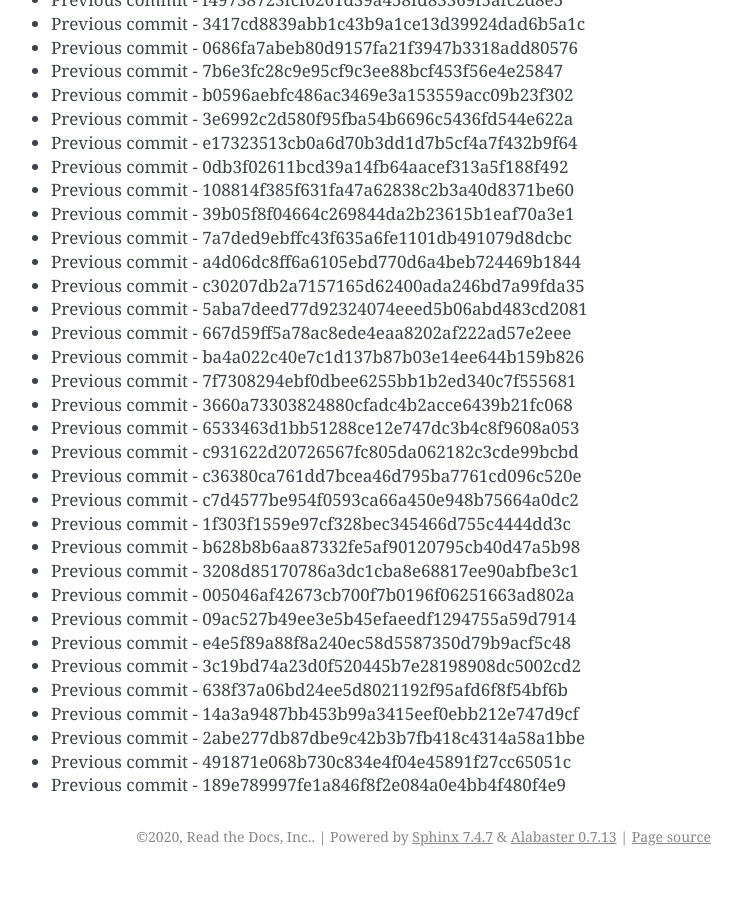
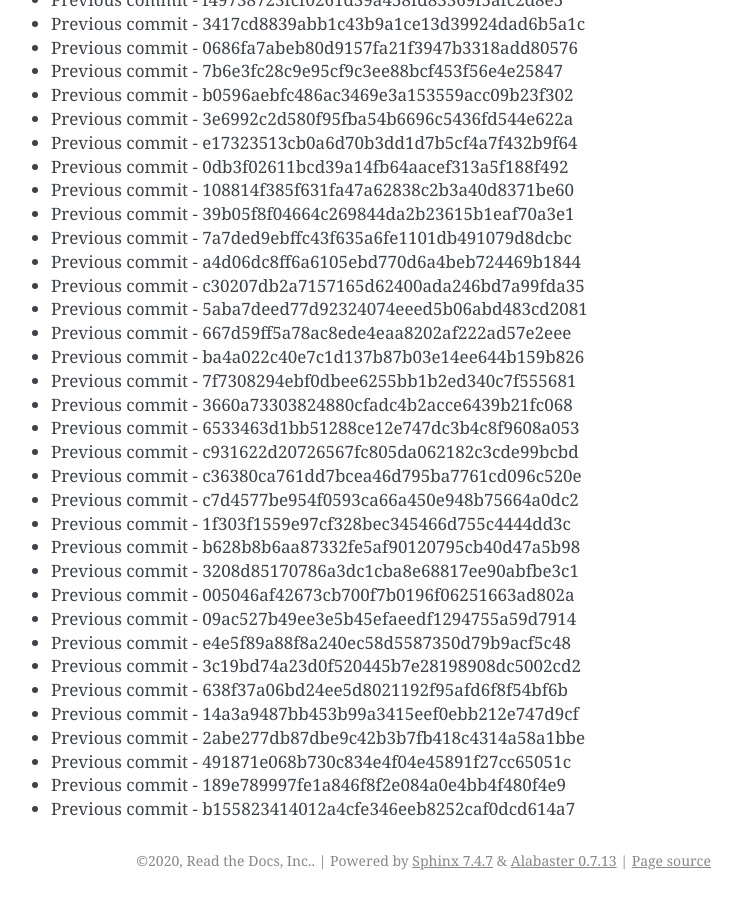
Before and after one commit to readthedocs/rtd-git-stresstest, a Sphinx documentation site: the page built from docs/updates.rst, in a window 1280 px wide and 900 px high, scrolled down 27427 px. Shown: the whole window, without its empty margins (399-1141 px from the left). Built offline with Sphinx 7.4.7, drawn with Linux system fonts in a browser that asks for light colours; before the commit the page ends 28303 px from its top, so only the background shows below that.

Commit message:
Generating commit from previous: b155823414012a4cfe346eeb8252caf0dcd614a7

```diff
--- a/docs/updates.rst
+++ b/docs/updates.rst
@@ -1184,3 +1184,4 @@ It can be tested for any performance characteristics.
 * Previous commit - 2abe277db87dbe9c42b3b7fb418c4314a58a1bbe
 * Previous commit - 491871e068b730c834e4f04e45891f27cc65051c
 * Previous commit - 189e789997fe1a846f8f2e084a0e4bb4f480f4e9
+* Previous commit - b155823414012a4cfe346eeb8252caf0dcd614a7
```
